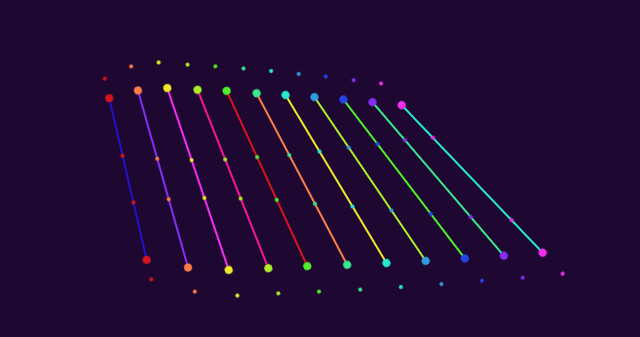
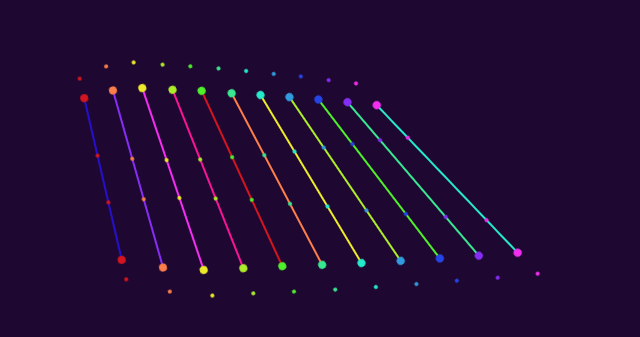
Before and after one commit to WeirdCityRP/w-loading-screen, a plain HTML site: page html/index.html in a window 1280 px wide. Shown: the part 221-558 px from the top of the page, without its empty margins (358-998 px from the left). Drawn offline with Linux system fonts and the light colour scheme.

Commit message:
html: css: Tweak the position a bit

```diff
--- a/html/index.css
+++ b/html/index.css
@@ -7,7 +7,7 @@ body{
     top: 50%;
     left: 50%;
     margin-top: 0;
-    margin-left: -180px;
+    margin-left: -205px;
     width: 100px;
     height: 100px;
 }
```
